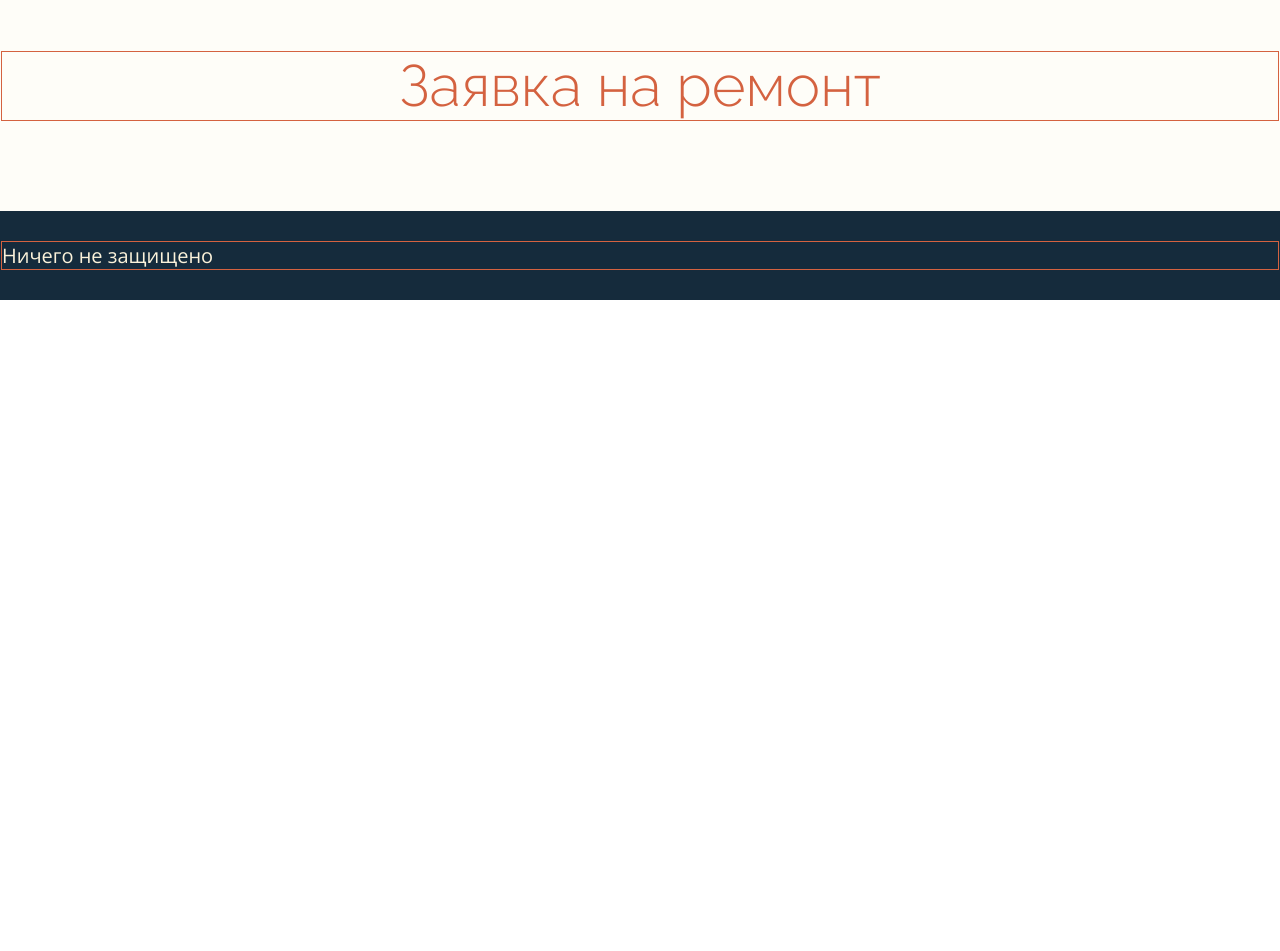
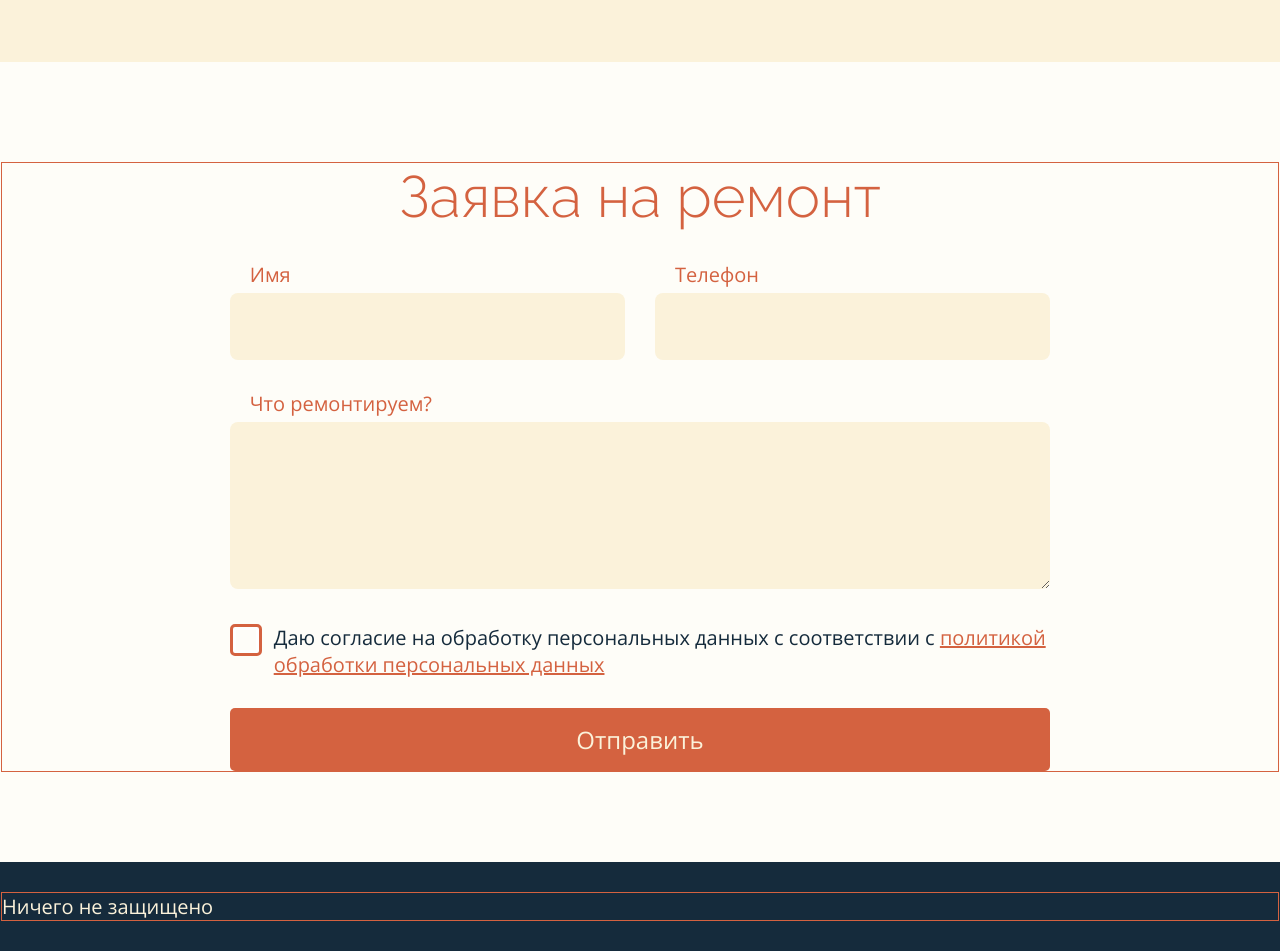
Before and after one commit to bruno-front/remcom-3014, a website: page www/index.html in a window 1280 px wide. Shown: the part 1639-2590 px from the top of the page. Before the commit the page ends 1939 px from the top, so only its background shows below. Drawn offline with Linux system fonts and the light colour scheme.

Commit message:
- разметка и стилизация формы - полная стилизация главной страницы для больших экранов

```diff
--- /dev/null
+++ b/src/styles/blocks/_btn.scss
@@ -0,0 +1,19 @@
+.btn {
+  display: inline-block;
+  padding: 15px 30px;
+  text-decoration: none;
+  font-family: $font;
+  font-weight: 400;
+  color: $color-light;
+  font-size: 24px;
+  line-height: 33px;
+  text-align: center;
+  background-color: $color-accent;
+  border: none;
+  border-radius: 5px;
+  cursor: pointer;
+}
+
+.btn-form {
+  width: 100%;
+}
--- /dev/null
+++ b/src/styles/blocks/_form.scss
@@ -0,0 +1,73 @@
+.form {
+  display: flex;
+  flex-wrap: wrap;
+  width: 66.66%;
+  margin: 0 auto;
+}
+
+.form-field {
+  flex-basis: 100%;
+  padding: 0 $gap-half;
+  margin-top: 30px;
+}
+
+.form-field-half {
+  flex-basis: 50%;
+}
+
+.form-input,
+.form-textarea {
+  width: 100%;
+  margin-top: 5px;
+  padding: 20px;
+  font-family: $font;
+  font-size: 20px;
+  line-height: 27px;
+  color: $color-dark;
+  background-color: $color-light;
+  border: none;
+  border-radius: 8px;
+}
+
+.form-textarea {
+  height: 167px;
+  resize: vertical;
+}
+
+.form-label {
+  padding-left: 20px;
+  font-size: 20px;
+  line-height: 27px;
+  color: $color-accent;
+}
+
+.form-checkbox {
+  display: none;
+
+  &:checked + .form-checkbox-text {
+    .form-checkbox-fake {
+      background-color: $color-accent;
+    }
+  }
+}
+
+.form-checkbox-text {
+  display: flex;
+  font-size: 20px;
+  line-height: 27px;
+
+  a {
+    color: $color-accent;
+  }
+}
+
+.form-checkbox-fake {
+  flex-shrink: 0;
+  display: inline-block;
+  width: 32px;
+  height: 32px;
+  margin-right: 12px;
+  border: 3px solid $color-accent;
+  border-radius: 5px;
+  box-shadow: inset 0 0 0 3px #fff;
+}
--- a/src/styles/blocks/_promo.scss
+++ b/src/styles/blocks/_promo.scss
@@ -17,6 +17,7 @@
 }
 
 .promo-title {
+  margin-bottom: 70px;
   font-weight: 400;
   font-size: 32px;
   line-height: 44px;
--- a/src/styles/style.scss
+++ b/src/styles/style.scss
@@ -8,7 +8,9 @@
 @import "blocks/_header";
 @import "blocks/_menu";
 @import "blocks/_promo";
+@import "blocks/_btn";
 @import "blocks/_services";
 @import "blocks/_order";
+@import "blocks/_form";
 @import "blocks/_footer";
 @import "blocks/_social";
--- a/www/index.html
+++ b/www/index.html
@@ -75,6 +75,34 @@
     <section class="order">
       <div class="order-inner">
         <h2 class="order-title">Заявка на ремонт</h2>
+
+        <form action="" class="form">
+          <div class="form-field form-field-half">
+            <label for="name" class="form-label">Имя</label>
+            <input name="name" id="name" type="text" class="form-input">
+          </div>
+          <div class="form-field form-field-half">
+            <label for="phone" class="form-label">Телефон</label>
+            <input name="phone" id="phone" type="text" class="form-input">
+          </div>
+          <div class="form-field">
+            <label for="text" class="form-label">Что ремонтируем?</label>
+            <textarea class="form-textarea" name="text" id="text"></textarea>
+          </div>
+          <div class="form-field">
+            <input id="confirm" type="checkbox" class="form-checkbox">
+            <label for="confirm" class="form-checkbox-text">
+              <i class="form-checkbox-fake"></i>
+              <span>
+                Даю согласие на обработку персональных данных с соответствии с
+                <a href="#">политикой обработки персональных данных</a>
+              </span>
+            </label>
+          </div>
+          <div class="form-field">
+            <button class="btn btn-form" type="submit">Отправить</button>
+          </div>
+        </form>
       </div>
     </section>
   </main>
```
Also changed, not shown: www/style/style.css.
